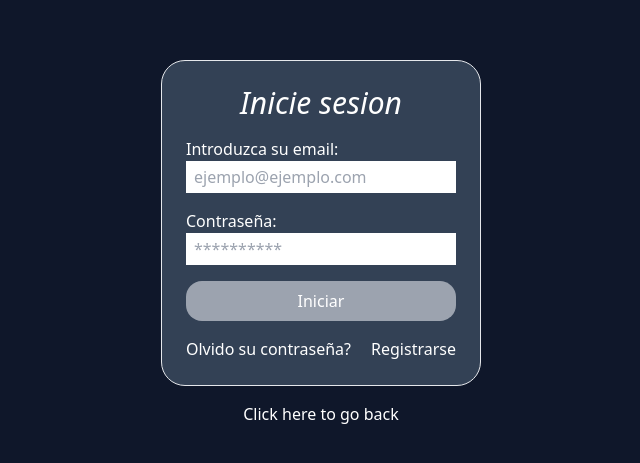
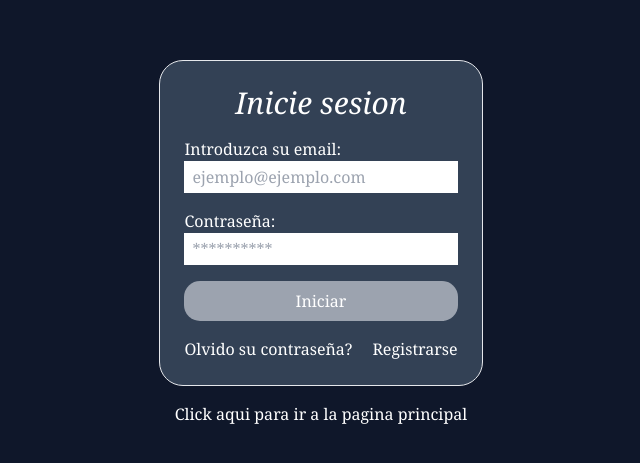
Before and after one commit to jokoframework/security-starter-react, a Next.js app: page /login in a window 1280 px wide. Shown: the part 157-620 px from the top of the page, without its empty margins (319-959 px from the left). Built offline with nearby package versions, Linux system fonts and the light colour scheme.

Commit message:
Mejoras esteticas al formulario y a la pagina

```diff
--- a/src/pages/login.tsx
+++ b/src/pages/login.tsx
@@ -1,11 +1,10 @@
 import Link from "next/link"
-import { useEffect } from "react";
 //Pagina de login para los usuarios.
 export default function Login() {
     return (
         <> {/* TODO: Usar variables de css (no hay comentarios semanticos, bajon)*/}
-            <div className="min-h-screen min-w-full mx-auto my-auto flex flex-col justify-center items-center bg-slate-900 text-white gap-4">
-                <form className="border flex flex-col justify-center items-center bg-slate-700 p-6 gap-4 rounded-3xl">
+            <div className="min-h-screen min-w-full mx-auto my-auto flex flex-col justify-center items-center bg-slate-900 text-white gap-4 font-serif">
+                <form className="border flex flex-col justify-center items-center bg-slate-700 p-6 gap-4 rounded-3xl"> {/* TODO: ver donde enviar esto */}
                     <h1 className="italic text-3xl">
                         Inicie sesion
                     </h1>
@@ -17,12 +16,12 @@ export default function Login() {
                     </label>
                     <button type="submit" className="bg-gray-400 rounded-2xl p-2 min-w-full">Iniciar</button>
                     <div className="flex gap-5">
-                        <p>Olvido su contraseña?</p> {/* TODO: preguntar si me tengo que preocupar por esto. */}
-                        <p><Link href="/">Registrarse</Link></p> {/* TODO: crear pagina para registrarse. */}
+                        <p className="hover:underline cursor-pointer" >Olvido su contraseña?</p> {/* TODO: preguntar si me tengo que preocupar por esto. */}
+                        <p className="hover:underline"><Link href="/">Registrarse</Link></p> {/* TODO: crear pagina para registrarse. */}
                     </div>
                 </form>
                     <p>
-                        <Link href="/" className="hover:font-extrabold">Click here</Link> to go back {/* TODO: lo mas probable es que esto tenga que chutar */}
+                        <Link href="/" className="hover:font-extrabold">Click aqui</Link> para ir a la pagina principal {/* TODO: lo mas probable es que esto tenga que chutar */}
                     </p>
             </div>
         </>
```
